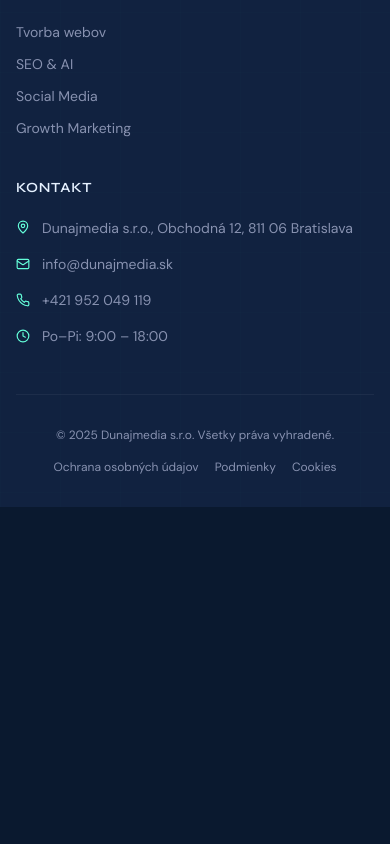
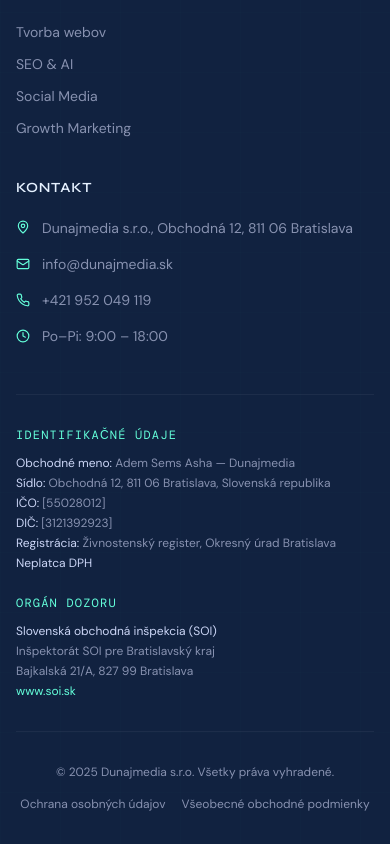
Before and after one commit to Ademsems/dunajmedia, a Next.js app: page / in a window 390 px wide. Shown: the part 10283-11127 px from the top of the page. Before the commit the page ends 10790 px from the top, so only its background shows below. Built offline with nearby package versions, Linux system fonts and the light colour scheme.

Commit message:
Update Footer.tsx

```diff
--- a/src/components/Footer.tsx
+++ b/src/components/Footer.tsx
@@ -19,6 +19,11 @@
   { label_sk: 'Kontakt', label_en: 'Contact', href: '/contact' },
 ];
 
+const legalLinks = [
+  { label_sk: 'Ochrana osobných údajov', label_en: 'Privacy Policy', href: '/ochrana-udajov' },
+  { label_sk: 'Všeobecné obchodné podmienky', label_en: 'Terms & Conditions', href: '/vop' },
+];
+
 const socials = [
   { icon: Linkedin, href: '#', label: 'LinkedIn' },
   { icon: Instagram, href: '#', label: 'Instagram' },
@@ -31,15 +36,13 @@
 
   return (
     <footer className="bg-navy-light border-t border-white/5 relative overflow-hidden">
-      {/* Grid background */}
       <div className="absolute inset-0 grid-bg opacity-30 pointer-events-none" />
-
-      {/* Gradient accent */}
       <div className="absolute top-0 left-1/2 -translate-x-1/2 w-96 h-px bg-gradient-to-r from-transparent via-aqua/40 to-transparent" />
 
       <div className="relative max-w-7xl mx-auto px-4 sm:px-6 lg:px-8 pt-16 pb-8">
         {/* Main grid */}
         <div className="grid grid-cols-1 md:grid-cols-2 lg:grid-cols-4 gap-10 pb-12 border-b border-white/5">
+
           {/* Brand */}
           <div className="lg:col-span-1">
             <Link href="/" className="inline-block mb-4">
@@ -49,7 +52,6 @@
             <p className="text-slate-text text-sm leading-relaxed mb-6 font-body">
               {t('footer.tagline')}
             </p>
-            {/* Socials */}
             <div className="flex items-center gap-3">
               {socials.map(({ icon: Icon, href, label }) => (
                 <motion.a
@@ -73,12 +75,12 @@
             </h4>
             <ul className="space-y-3">
               {companyLinks.map(({ label_sk, label_en, href }) => (
-                <li key={href + (locale === 'sk' ? label_sk : label_en)}>
+                <li key={href}>
                   <Link
                     href={href}
                     className="group flex items-center gap-1 text-slate-text hover:text-aqua text-sm font-body transition-colors duration-200"
                   >
-                    <span className="hover-underline">{locale === 'sk' ? label_sk : label_en}</span>
+                    <span>{locale === 'sk' ? label_sk : label_en}</span>
                     <ArrowUpRight size={11} className="opacity-0 group-hover:opacity-100 transition-opacity" />
                   </Link>
                 </li>
@@ -98,7 +100,7 @@
                     href={href}
                     className="group flex items-center gap-1 text-slate-text hover:text-aqua text-sm font-body transition-colors duration-200"
                   >
-                    <span className="hover-underline">{locale === 'sk' ? label_sk : label_en}</span>
+                    <span>{locale === 'sk' ? label_sk : label_en}</span>
                     <ArrowUpRight size={11} className="opacity-0 group-hover:opacity-100 transition-opacity" />
                   </Link>
                 </li>
@@ -117,19 +119,13 @@
                 <span>{t('contact.info.address')}</span>
               </li>
               <li>
-                <a
-                  href="mailto:info@dunajmedia.sk"
-                  className="flex items-center gap-3 text-sm text-slate-text hover:text-aqua transition-colors font-body"
-                >
+                <a href="mailto:info@dunajmedia.sk" className="flex items-center gap-3 text-sm text-slate-text hover:text-aqua transition-colors font-body">
                   <Mail size={14} className="text-aqua flex-shrink-0" />
                   <span>{t('contact.info.email')}</span>
                 </a>
               </li>
               <li>
-                <a
-                  href="tel:+421952049119"
-                  className="flex items-center gap-3 text-sm text-slate-text hover:text-aqua transition-colors font-body"
-                >
+                <a href="tel:+421952049119" className="flex items-center gap-3 text-sm text-slate-text hover:text-aqua transition-colors font-body">
                   <Phone size={14} className="text-aqua flex-shrink-0" />
                   <span>{t('contact.info.phone')}</span>
                 </a>
@@ -142,17 +138,53 @@
           </div>
         </div>
 
+        {/* Legal business info — required by Slovak law */}
+        <div className="py-8 border-b border-white/5">
+          <div className="grid grid-cols-1 md:grid-cols-2 gap-6">
+            {/* Identifikačné údaje */}
+            <div>
+              <h4 className="font-mono text-xs text-aqua uppercase tracking-widest mb-3">
+                Identifikačné údaje
+              </h4>
+              <ul className="space-y-1 text-xs text-slate-text font-body">
+                <li><span className="text-slate-light">Obchodné meno:</span> Adem Sems Asha — Dunajmedia</li>
+                <li><span className="text-slate-light">Sídlo:</span> Obchodná 12, 811 06 Bratislava, Slovenská republika</li>
+                <li><span className="text-slate-light">IČO:</span> [55028012]</li>
+                <li><span className="text-slate-light">DIČ:</span> [3121392923]</li>
+                <li><span className="text-slate-light">Registrácia:</span> Živnostenský register, Okresný úrad Bratislava</li>
+                <li><span className="text-slate-light">Neplatca DPH</span></li>
+              </ul>
+            </div>
+            {/* Orgán dozoru */}
+            <div>
+              <h4 className="font-mono text-xs text-aqua uppercase tracking-widest mb-3">
+                Orgán dozoru
+              </h4>
+              <ul className="space-y-1 text-xs text-slate-text font-body">
+                <li><span className="text-slate-light">Slovenská obchodná inšpekcia (SOI)</span></li>
+                <li>Inšpektorát SOI pre Bratislavský kraj</li>
+                <li>Bajkalská 21/A, 827 99 Bratislava</li>
+                <li>
+                  <a href="https://www.soi.sk" target="_blank" rel="noopener noreferrer" className="text-aqua hover:underline">
+                    www.soi.sk
+                  </a>
+                </li>
+              </ul>
+            </div>
+          </div>
+        </div>
+
         {/* Bottom bar */}
         <div className="pt-8 flex flex-col sm:flex-row items-center justify-between gap-4">
           <p className="text-slate-text text-xs font-body">{t('footer.copyright')}</p>
-          <div className="flex items-center gap-4">
-            {['Ochrana osobných údajov', 'Podmienky', 'Cookies'].map((item) => (
+          <div className="flex items-center gap-4 flex-wrap justify-center">
+            {legalLinks.map(({ label_sk, label_en, href }) => (
               <Link
-                key={item}
-                href="#"
+                key={href}
+                href={href}
                 className="text-slate-text hover:text-aqua text-xs font-body transition-colors duration-200"
               >
-                {item}
+                {locale === 'sk' ? label_sk : label_en}
               </Link>
             ))}
           </div>
```
